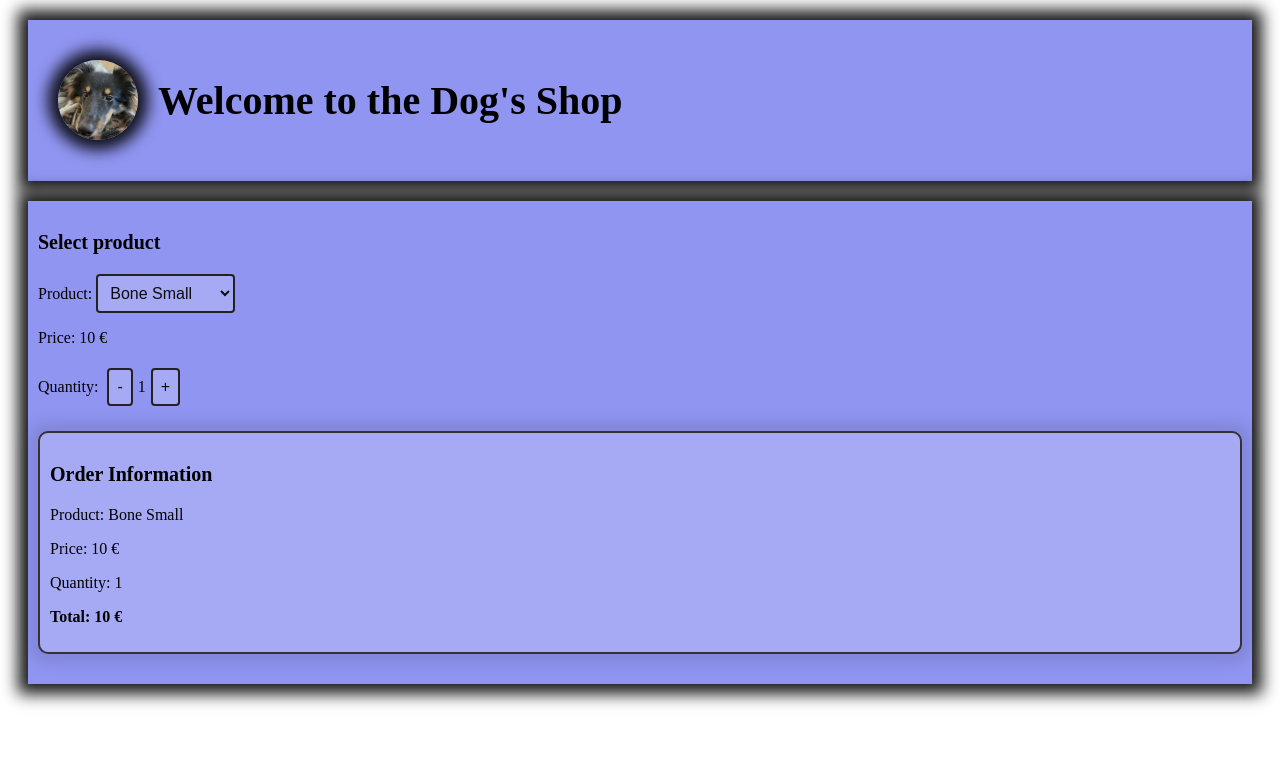
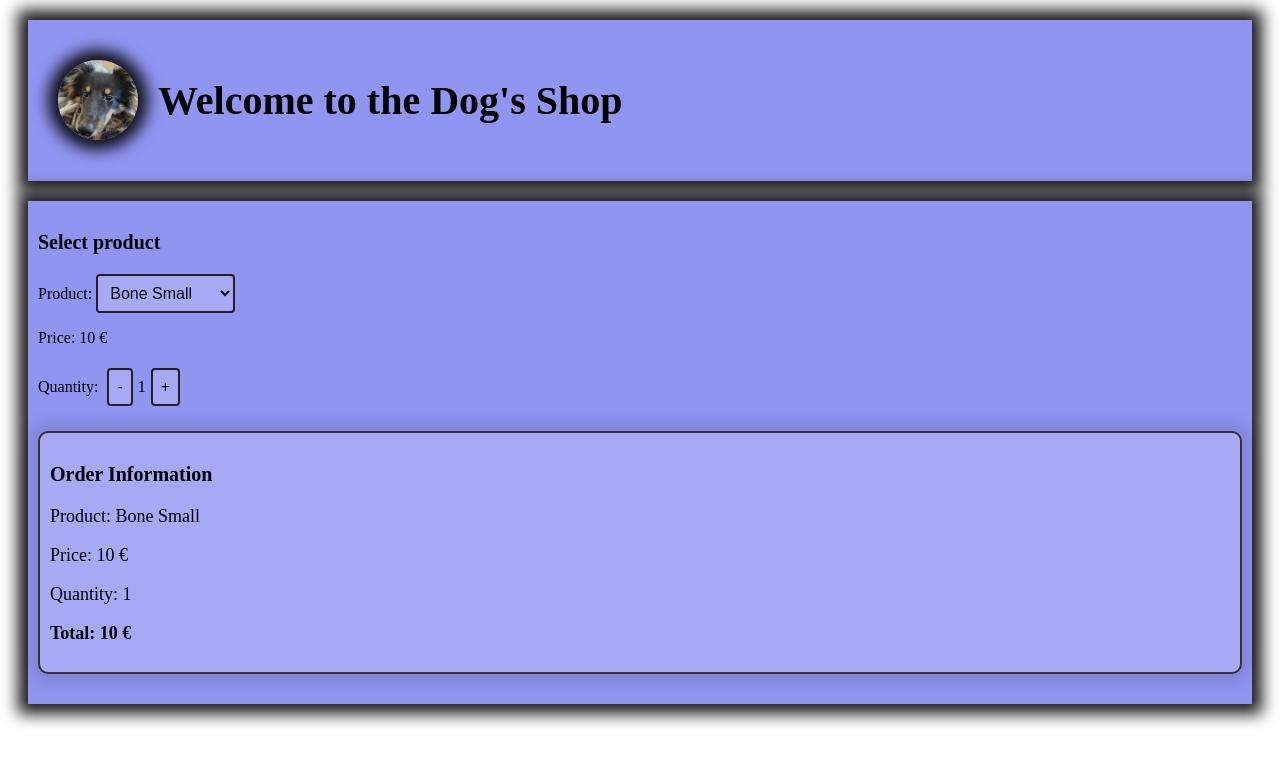
Before and after one commit to hamalainenhanna/component_assignment, a React (Vite) app: page / in a window 1280 px wide. Shown: the top 764 px of the page. Built offline with nearby package versions, Linux system fonts and the light colour scheme.

Commit message:
p tyyliä muutettu

```diff
--- a/src/orderInfo.jsx
+++ b/src/orderInfo.jsx
@@ -9,11 +9,12 @@ function OrderInfo({ productName, price, quantity }) {
 
         <ul>
             <h3>Order Information</h3>
-            <p>Product: {productName}</p>
-            <p>Price: {price} €</p>
-            <p>Quantity: {quantity}</p>
-            <p><strong>Total: {totalPrice} €</strong></p>
+            <p style={{ fontSize: '18px' }}>Product: {productName}</p>
+            <p style={{ fontSize: '18px' }}>Price: {price} €</p>
+            <p style={{ fontSize: '18px' }}>Quantity: {quantity}</p>
+            <p style={{ fontSize: '18px' }}><strong>Total: {totalPrice} €</strong></p>
         </ul>
+
       </div>
     );
   }
```
